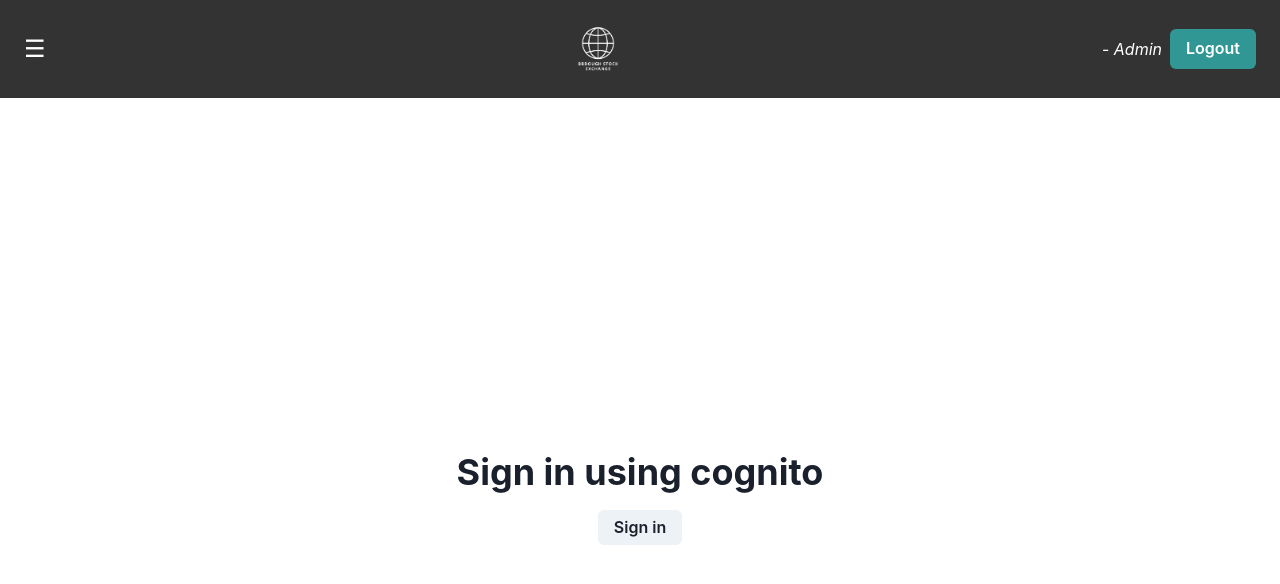
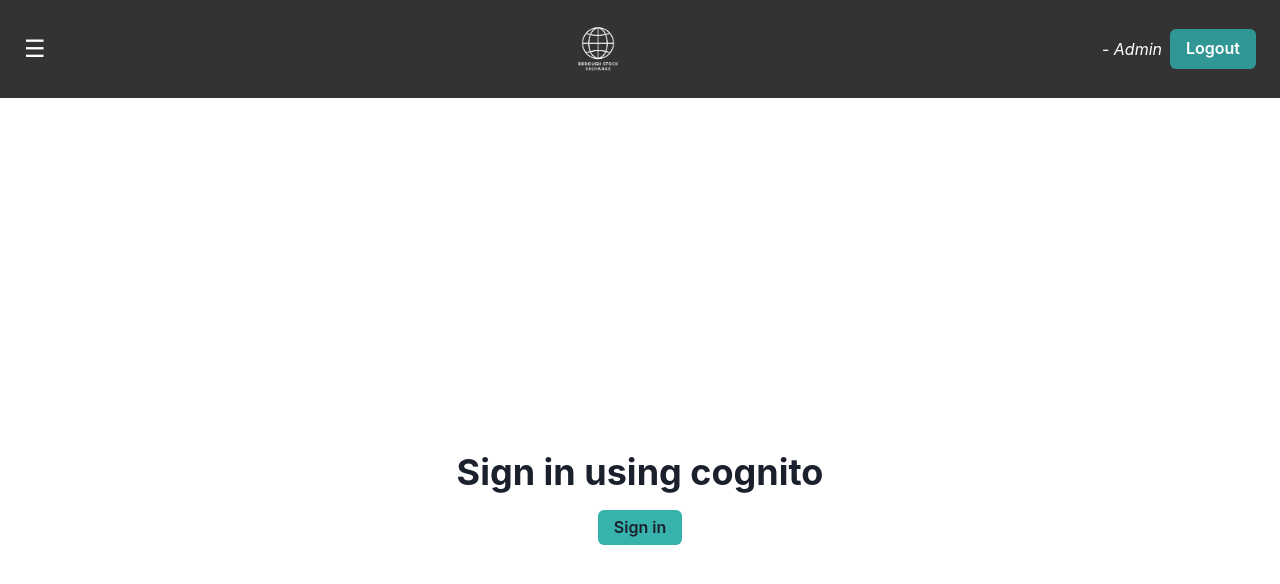
Before and after one commit to DesignPatternsLevelUp/Frontend, a React (Vite) app in the folder frontend/: page / in a window 1280 px wide. Shown: the top 584 px of the page. Built offline with nearby package versions, Linux system fonts and the light colour scheme.

Commit message:
changed login button

```diff
--- a/frontend/src/pages/Login/LoginPage.css
+++ b/frontend/src/pages/Login/LoginPage.css
@@ -1,5 +1,5 @@
 .signInButton {
-	background-color: #38b2ac;
+	background-color: #38b2ac !important;
 	color: white;
 	border: none;
 	padding: 0.5rem 1rem;
```
